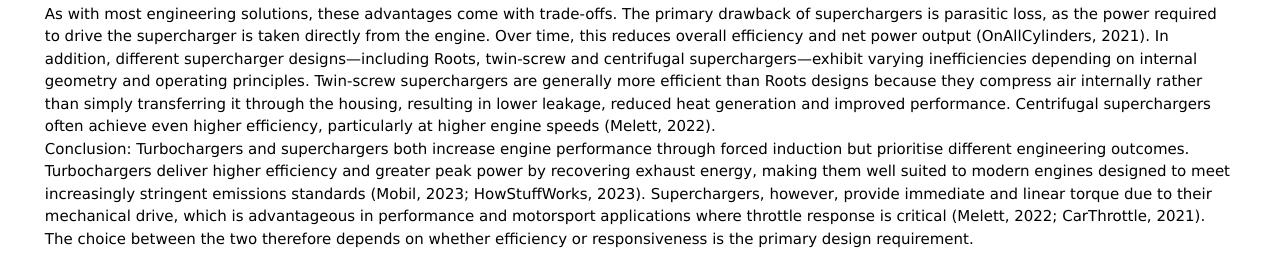
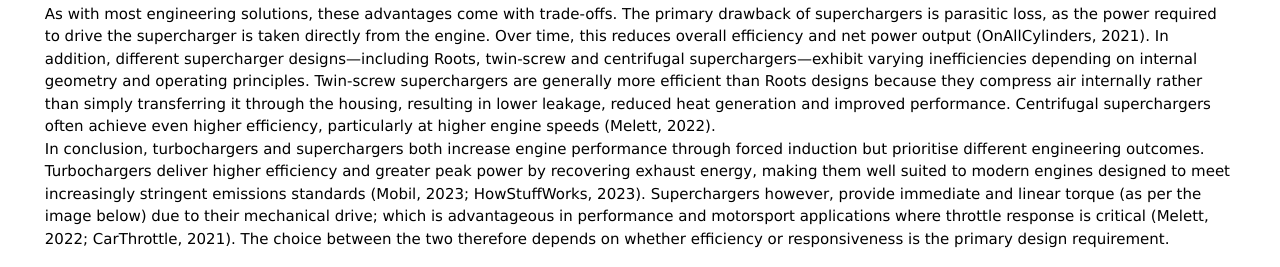
Before and after one commit to FEPSFY6934030/FY6934030, a plain HTML site: page index.html in a window 1280 px wide. Shown: the part 1918-2185 px from the top of the page. Drawn offline with nearby package versions, Linux system fonts and the light colour scheme; grey boxes are pictures that could not be loaded.

Commit message:
Update index.html

```diff
--- a/index.html
+++ b/index.html
@@ -120,7 +120,7 @@
       As with most engineering solutions, these advantages come with trade-offs. The primary drawback of superchargers is parasitic loss, as the power required to drive the supercharger is taken directly from the engine. Over time, this reduces overall efficiency and net power output (OnAllCylinders, 2021). In addition, different supercharger designs—including Roots, twin-screw and centrifugal superchargers—exhibit varying inefficiencies depending on internal geometry and operating principles. Twin-screw superchargers are generally more efficient than Roots designs because they compress air internally rather than simply transferring it through the housing, resulting in lower leakage, reduced heat generation and improved performance. Centrifugal superchargers often achieve even higher efficiency, particularly at higher engine speeds (Melett, 2022).
     </p>
     <p style="max-width: 95%; margin: 0 auto; padding: 0 1%;">
-      Conclusion: Turbochargers and superchargers both increase engine performance through forced induction but prioritise different engineering outcomes. Turbochargers deliver higher efficiency and greater peak power by recovering exhaust energy, making them well suited to modern engines designed to meet increasingly stringent emissions standards (Mobil, 2023; HowStuffWorks, 2023). Superchargers, however, provide immediate and linear torque due to their mechanical drive, which is advantageous in performance and motorsport applications where throttle response is critical (Melett, 2022; CarThrottle, 2021). The choice between the two therefore depends on whether efficiency or responsiveness is the primary design requirement.
+      In conclusion, turbochargers and superchargers both increase engine performance through forced induction but prioritise different engineering outcomes. Turbochargers deliver higher efficiency and greater peak power by recovering exhaust energy, making them well suited to modern engines designed to meet increasingly stringent emissions standards (Mobil, 2023; HowStuffWorks, 2023). Superchargers however, provide immediate and linear torque (as per the image below) due to their mechanical drive; which is advantageous in performance and motorsport applications where throttle response is critical (Melett, 2022; CarThrottle, 2021). The choice between the two therefore depends on whether efficiency or responsiveness is the primary design requirement.
     </p>
   <img
       src="https://www.steeda.com/product_images/images/pages/resources/articles/body/supercharger-vs-turbocharger-torque-curves.jpg"
```
